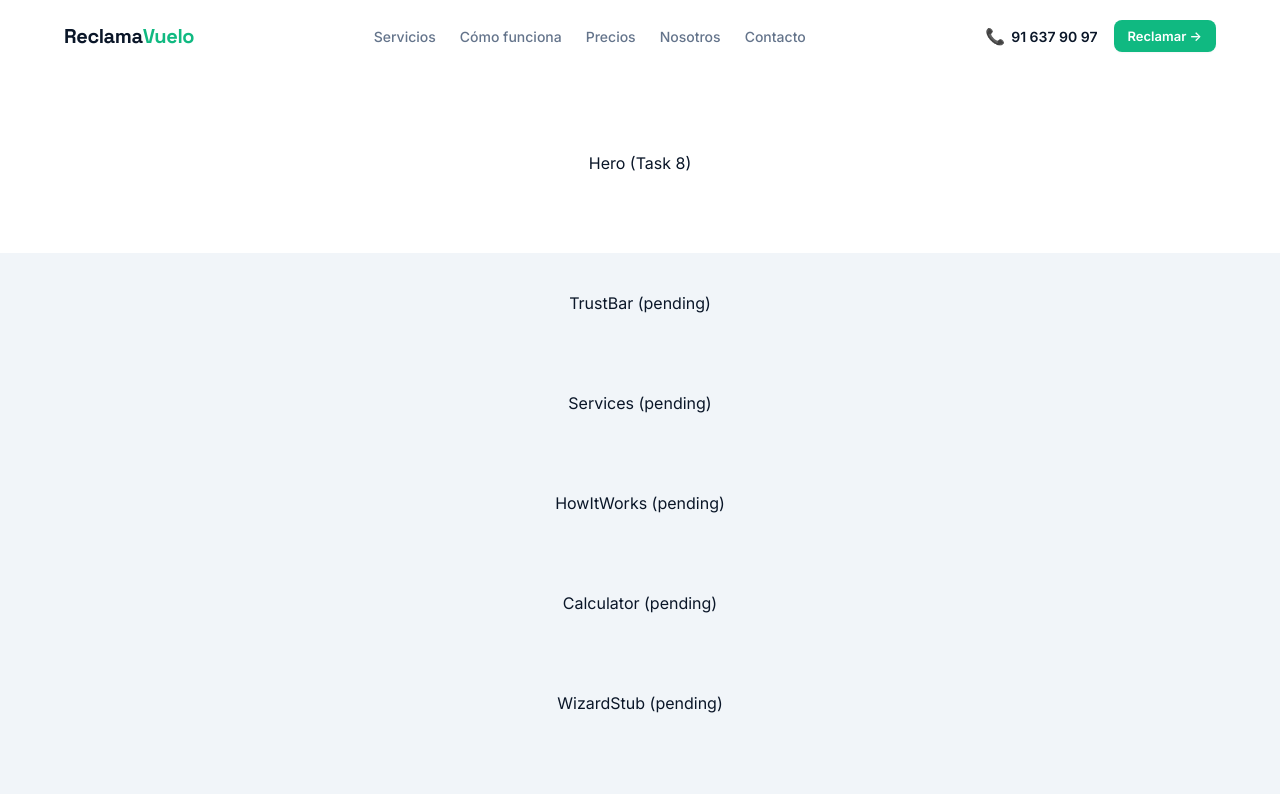
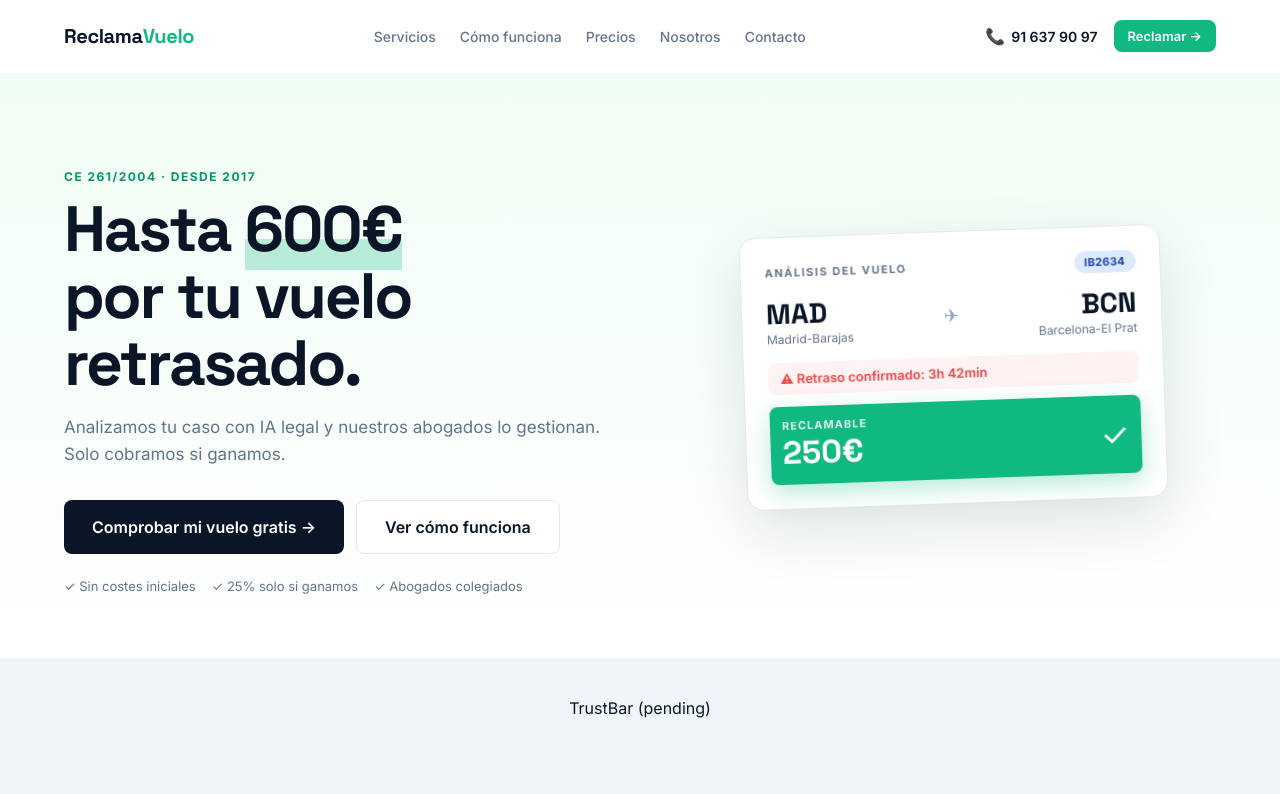
Before and after one commit to guilletruan-sys/reclamavuelo, a Next.js app: page / in a window 1280 px wide. Shown: the top 794 px of the page. Built offline with nearby package versions, Linux system fonts and the light colour scheme.

Commit message:
feat: hero split con preview animado del producto

```diff
--- a/components/landing/Hero.jsx
+++ b/components/landing/Hero.jsx
@@ -1 +1,97 @@
-export default function Hero() { return <div style={{padding:80,textAlign:'center'}}>Hero (Task 8)</div>; }
+import Link from 'next/link';
+import { tokens } from '../../lib/theme';
+import { Button, Eyebrow, H1, Subtitle, Badge } from '../ui';
+
+export default function Hero() {
+  return (
+    <section style={{
+      background: `linear-gradient(180deg, ${tokens.green50} 0%, ${tokens.white} 100%)`,
+      position: 'relative', overflow: 'hidden',
+    }}>
+      <div style={{
+        maxWidth: tokens.maxWidth, margin: '0 auto',
+        padding: `${tokens.s9}px ${tokens.s5}px ${tokens.s8}px`,
+        display: 'grid', gridTemplateColumns: '1.1fr 1fr', gap: tokens.s7, alignItems: 'center',
+      }} className="hero-grid">
+        <div className="fade-up">
+          <Eyebrow>CE 261/2004 · Desde 2017</Eyebrow>
+          <H1>
+            Hasta <span style={{
+              background: `linear-gradient(180deg, transparent 62%, ${tokens.green500}44 62%)`,
+            }}>600€</span><br/>
+            por tu vuelo<br/>retrasado.
+          </H1>
+          <Subtitle style={{ marginTop: tokens.s4 }}>
+            Analizamos tu caso con IA legal y nuestros abogados lo gestionan. Solo cobramos si ganamos.
+          </Subtitle>
+          <div style={{ display: 'flex', gap: tokens.s3, marginTop: tokens.s6, flexWrap: 'wrap' }}>
+            <Button as={Link} href="#reclamar" variant="dark" size="lg">
+              Comprobar mi vuelo gratis →
+            </Button>
+            <Button as={Link} href="#como-funciona" variant="secondary" size="lg">
+              Ver cómo funciona
+            </Button>
+          </div>
+          <div style={{
+            display: 'flex', gap: tokens.s4, marginTop: tokens.s5,
+            fontSize: 13, color: tokens.slate500, flexWrap: 'wrap',
+          }}>
+            <span>✓ Sin costes iniciales</span>
+            <span>✓ 25% solo si ganamos</span>
+            <span>✓ Abogados colegiados</span>
+          </div>
+        </div>
+
+        <div style={{ position: 'relative', minHeight: 380 }} className="hide-mobile">
+          <div className="float" style={{
+            position: 'absolute', top: 40, left: '10%', right: '10%',
+            background: tokens.white,
+            border: `1px solid ${tokens.slate200}`,
+            borderRadius: tokens.r3,
+            boxShadow: tokens.shadowLg,
+            padding: tokens.s5,
+          }}>
+            <div style={{ display: 'flex', justifyContent: 'space-between', alignItems: 'center', marginBottom: tokens.s3 }}>
+              <div style={{ fontSize: 11, color: tokens.slate500, letterSpacing: '1.5px', textTransform: 'uppercase', fontWeight: 700 }}>Análisis del vuelo</div>
+              <Badge variant="info">IB2634</Badge>
+            </div>
+            <div style={{ display: 'flex', alignItems: 'center', gap: tokens.s3, marginBottom: tokens.s4 }}>
+              <div style={{ flex: 1 }}>
+                <div style={{ fontFamily: tokens.fontHead, fontSize: 28, fontWeight: 700, color: tokens.navy900 }}>MAD</div>
+                <div style={{ fontSize: 12, color: tokens.slate500 }}>Madrid-Barajas</div>
+              </div>
+              <div style={{ color: tokens.slate400, fontSize: 18 }}>✈</div>
+              <div style={{ flex: 1, textAlign: 'right' }}>
+                <div style={{ fontFamily: tokens.fontHead, fontSize: 28, fontWeight: 700, color: tokens.navy900 }}>BCN</div>
+                <div style={{ fontSize: 12, color: tokens.slate500 }}>Barcelona-El Prat</div>
+              </div>
+            </div>
+            <div style={{
+              background: tokens.red50, borderRadius: tokens.r1,
+              padding: `${tokens.s2}px ${tokens.s3}px`,
+              fontSize: 13, fontWeight: 600, color: tokens.red500,
+              display: 'flex', alignItems: 'center', gap: 8, marginBottom: tokens.s3,
+            }}>⚠ Retraso confirmado: 3h 42min</div>
+            <div style={{
+              background: tokens.green500, color: tokens.white,
+              borderRadius: tokens.r1, padding: tokens.s3,
+              display: 'flex', justifyContent: 'space-between', alignItems: 'center',
+              boxShadow: '0 8px 24px rgba(16,185,129,0.3)',
+            }}>
+              <div>
+                <div style={{ fontSize: 11, opacity: 0.85, textTransform: 'uppercase', letterSpacing: '1px', fontWeight: 700 }}>Reclamable</div>
+                <div style={{ fontFamily: tokens.fontHead, fontSize: 32, fontWeight: 800 }}>250€</div>
+              </div>
+              <div style={{ fontSize: 32 }}>✓</div>
+            </div>
+          </div>
+        </div>
+      </div>
+      <style jsx>{`
+        @media (max-width: ${tokens.bpMd}px) {
+          .hero-grid { grid-template-columns: 1fr !important; gap: ${tokens.s5}px !important; padding: ${tokens.s7}px ${tokens.s4}px !important; }
+        }
+      `}</style>
+    </section>
+  );
+}
```
